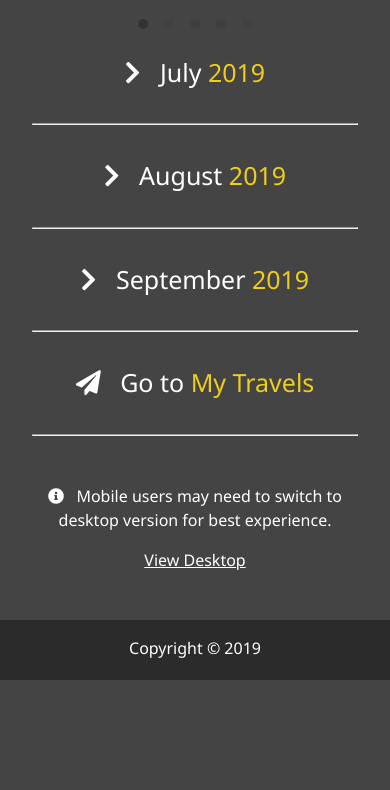
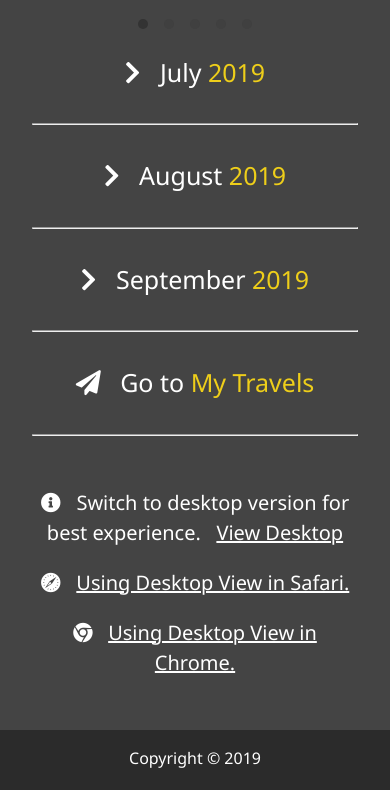
Before and after one commit to jingpiano/jeannieychen, a website with bundled scripts: page dist/main-gallery.html in a window 390 px wide. Shown: the part 1043-1833 px from the top of the page. Before the commit the page ends 1723 px from the top, so only its background shows below. Built offline with nearby package versions, Linux system fonts and the light colour scheme.

Commit message:
did my best to fix View Desktop ResponsiveSwitch, added links on how to view desktop in Safari and Chrome for mobile users

```diff
--- a/dist/main-gallery.html
+++ b/dist/main-gallery.html
@@ -159,12 +159,9 @@
         <br />
         <hr />
         <br />
-        <p class="responsive-switch">
+        <p class="responsive-switch" style="font-size: 20px">
           <i class="fas fa-info-circle"></i>
-          &nbsp; Mobile users may need to switch to desktop version for best
-          experience.
-        </p>
-        <p>
+          &nbsp; Switch to desktop version for best experience. &nbsp;
           <u
             ><a
               href="#"
@@ -175,6 +172,28 @@
             >
             </a
           ></u>
+        </p>
+        <p style="font-size: 20px">
+          <i class="fab fa-safari"></i> &nbsp;
+          <u
+            ><a
+              href="https://www.macrumors.com/how-to/view-desktop-website-on-mobile-safari/"
+              alt="How to View Desktop Version in Safari"
+              title="How to View Desktop Version in Safari"
+              >Using Desktop View in Safari.</a
+            ></u
+          >
+        </p>
+        <p style="font-size: 20px">
+          <i class="fab fa-chrome"></i> &nbsp;
+          <u
+            ><a
+              href="https://www.techbout.com/request-desktop-version-website-android-phone-17720/"
+              alt="How to View Desktop Version in Chrome"
+              title="How to View Desktop Version in Chrome"
+              >Using Desktop View in Chrome.</a
+            ></u
+          >
         </p>
       </div>
     </main>
```
